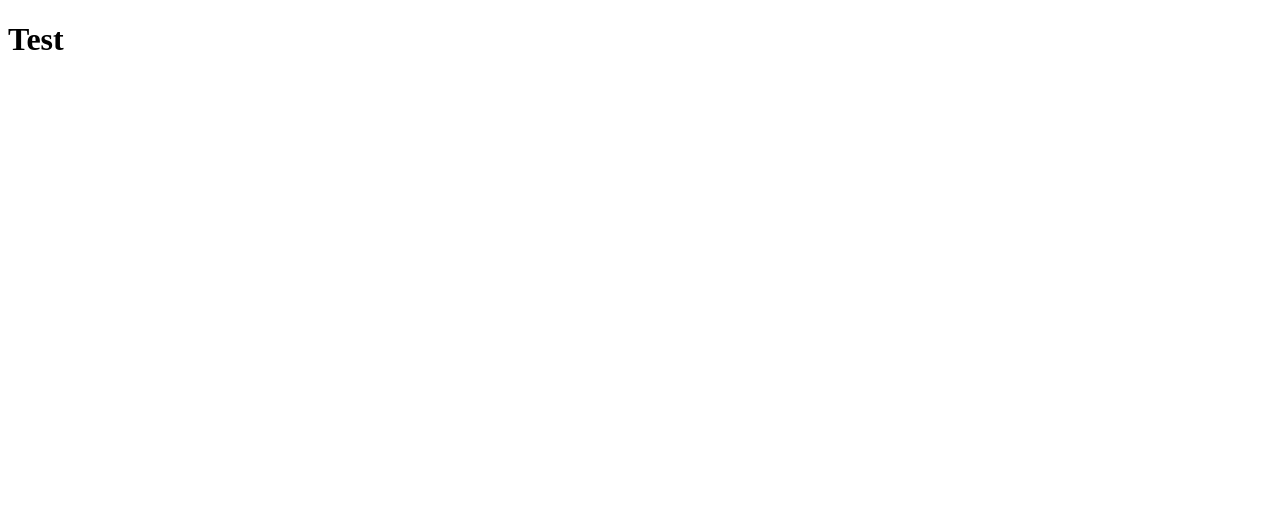
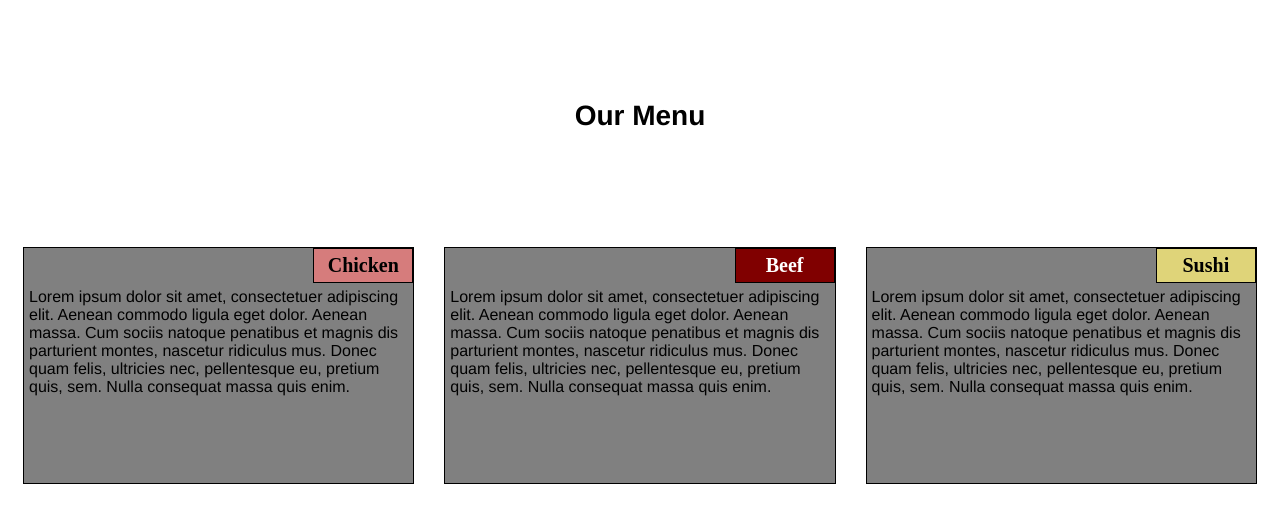
Before and after one commit to shp2018/Coursera-HTML-CSS-and-JavaScript-for-Web-Developers, a plain HTML site: page module-2/index.html in a window 1280 px wide. Drawn offline with Linux system fonts and the light colour scheme.

Commit message:
Module 2 Asn

```diff
--- a/module-2/index.html
+++ b/module-2/index.html
@@ -3,9 +3,30 @@
 <head>
     <title>Module 1 Assignment
     </title>
+    <meta name="viewport" content="width=device-width, initial-scale=1">
+    <link rel="stylesheet" type="text/css" href="styles.css">
 </head>
 <body>
-    <h1>Test</h1>
+    <h1>Our Menu</h1>
+    <section class="column-lg-4 colmn-md-6 colmn-sm-12">
+        <div>
+            <p class="sub1">Chicken</p>
+            <p class="content">
+                Lorem ipsum dolor sit amet, consectetuer adipiscing elit. Aenean commodo ligula eget dolor. Aenean massa. Cum sociis natoque penatibus et magnis dis parturient montes, nascetur ridiculus mus. Donec quam felis, ultricies nec, pellentesque eu, pretium quis, sem. Nulla consequat massa quis enim.
+            </p>
+        </div>
+    </section>
+    <section class="column-lg-4 colmn-md-6 colmn-sm-12">
+        <div>
+            <p class="sub2">Beef</p>
+            <p class="content">Lorem ipsum dolor sit amet, consectetuer adipiscing elit. Aenean commodo ligula eget dolor. Aenean massa. Cum sociis natoque penatibus et magnis dis parturient montes, nascetur ridiculus mus. Donec quam felis, ultricies nec, pellentesque eu, pretium quis, sem. Nulla consequat massa quis enim.</p>
+        </div>
+    </section>
+    <section class="column-lg-4 colmn-md-12 colmn-sm-12">
+        <div>
+            <p class="sub3">Sushi</p>
+            <p class="content">Lorem ipsum dolor sit amet, consectetuer adipiscing elit. Aenean commodo ligula eget dolor. Aenean massa. Cum sociis natoque penatibus et magnis dis parturient montes, nascetur ridiculus mus. Donec quam felis, ultricies nec, pellentesque eu, pretium quis, sem. Nulla consequat massa quis enim.</p>
+        </div>
+</body>
 
-</body>
 </html>
--- /dev/null
+++ b/module-2/styles.css
@@ -0,0 +1,126 @@
+
+    * {
+        box-sizing: border-box;
+    }
+
+    body {
+        background-color: white;
+    }
+
+    h1 {
+        margin: 100px;
+        text-align: center;
+        font-family: Helvetica;
+        font-weight: bold;
+        font-size: 175%;
+    }
+
+    section {
+        position: relative;
+        padding: 15px;
+        width: 100%;
+    }
+
+    p {
+        position: relative;
+        clear: right;
+    }
+
+    div {
+        position: relative;
+        background-color: gray;
+        border: 1px solid black;
+        width: 100%;
+        margin-left: auto;
+        margin-right: auto;
+        margin-bottom: auto;
+    }
+
+    .sub1 {
+        float: right;
+        width: 100px;
+        padding: 5px;
+        margin: 0px;
+        border: 1px solid black;
+        text-align: center;
+        font-size: 125%;
+        font-weight: bold;
+        background-color: rgb(214, 124, 124);
+
+    }
+
+    .sub2 {
+        float: right;
+        color: white;
+        width: 100px;
+        padding: 5px;
+        margin: 0px;
+        border: 1px solid black;
+        text-align: center;
+        font-size: 125%;
+        font-weight: bold;
+        background-color: maroon;
+
+    }
+
+    .sub3 {
+        color: black;
+        float: right;
+        width: 100px;
+        padding: 5px;
+        margin: 0px;
+        border: 1px solid black;
+        text-align: center;
+        font-size: 125%;
+        font-weight: bold;
+        background-color: rgb(223, 212, 121);
+
+    }
+
+    .content {
+        padding: 5px;
+        border: none;
+        background-color: gray;
+        font-family: Helvetica;
+        color: black;
+        margin: 0px;
+        height: 200px;
+        overflow: auto;
+    }
+
+    .row {
+        width: 90%;
+    }
+
+    /*desktop*/
+    @media (min-width: 992px) {
+        .column-lg-4 {
+            float: left;
+            width: 33.33%;
+        }
+    }
+
+    /*tablet*/
+    @media (min-width: 768px) and (max-width: 991px) {
+        .colmn-md-6 {
+            float: left;
+            width: 50%;
+            margin-left: auto;
+            margin-right: auto;
+        }
+
+        .colmn-md-12 {
+            float: left;
+            width: 100%;
+            margin-left: auto;
+            margin-right: auto;
+        }
+    }
+
+    /*mobile*/
+    @media (max-width: 767px) {
+        .colmn-sm-12 {
+            float: left;
+            width: 100%;
+        }
+    }
```
